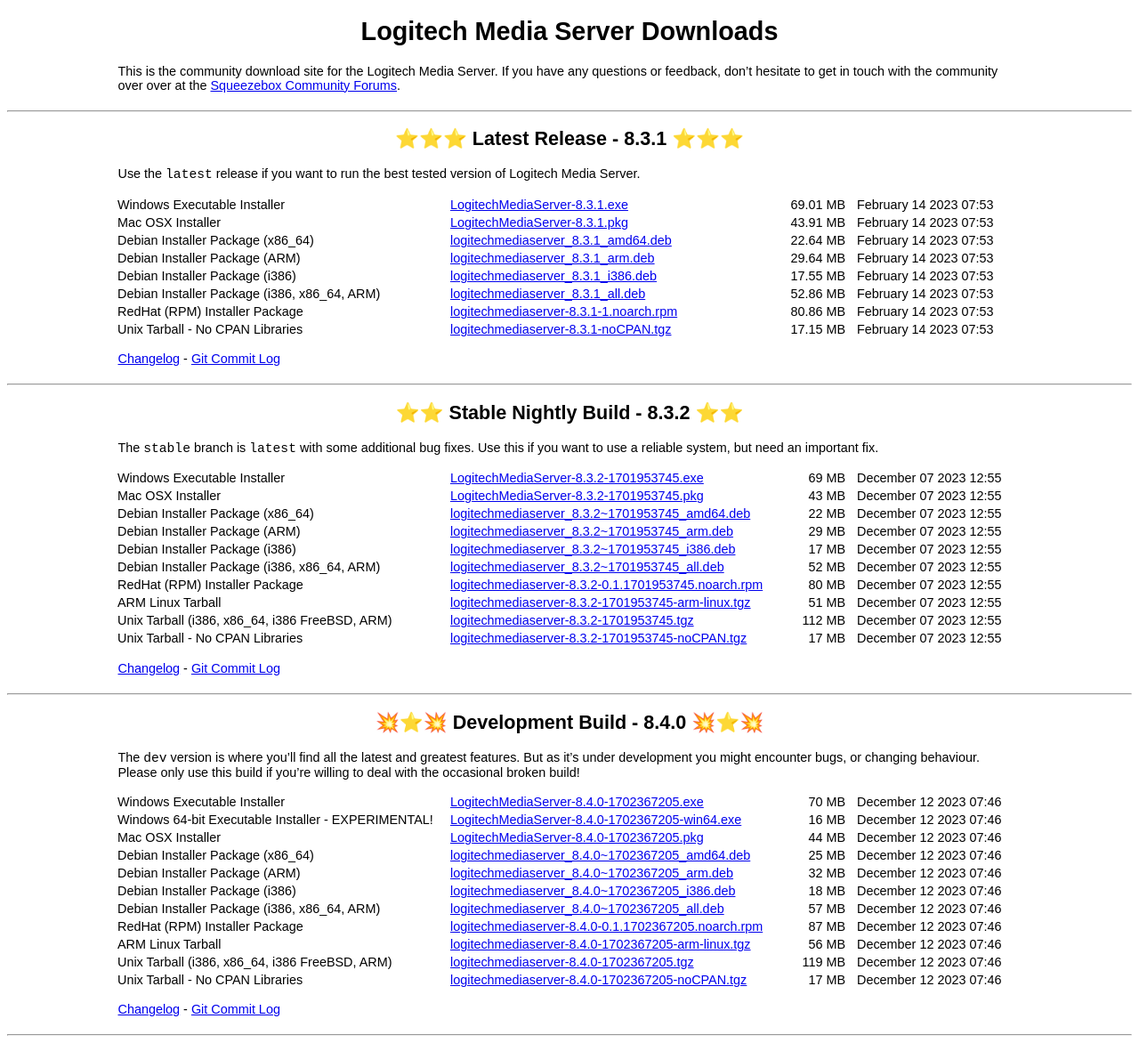
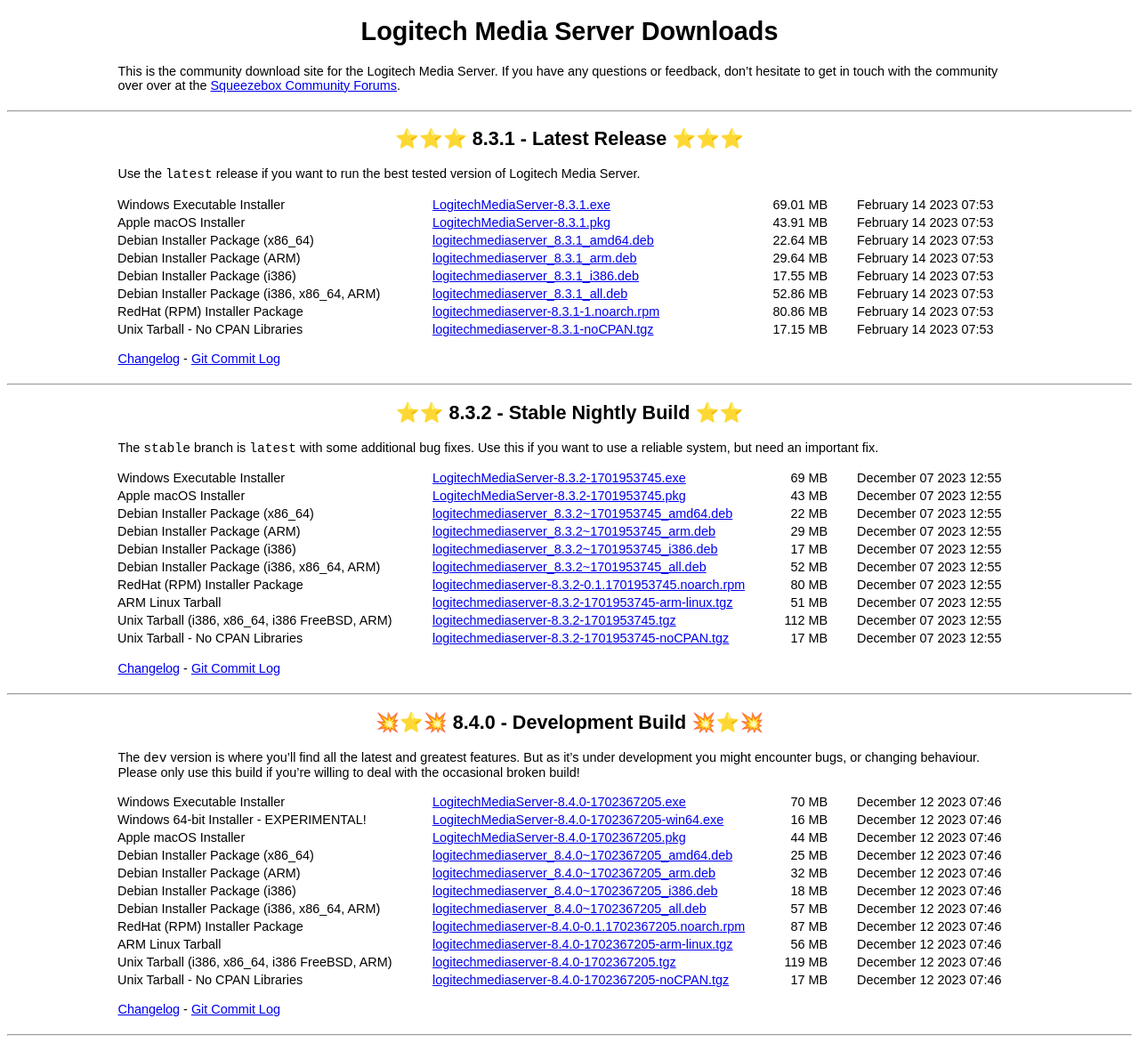
Before and after one commit to LMS-Community/lms-server-repository, a Jekyll site: the page built from index.md, in a window 1280 px wide. Shown: the whole page at 89% size. Built offline with Jekyll 4.4.1, drawn with Linux system fonts in a browser that asks for light colours; our own code applies the rules of GitHub Pages for plain Markdown files.

Commit message:
More tweaks to the download page

```diff
--- a/_layouts/default.html
+++ b/_layouts/default.html
@@ -12,12 +12,12 @@
             font-size: 90%;
         }
         code { font-size: 125% }
-        td:first-child  { width: 370px }
+        td:first-child  { width: 350px }
         td:nth-child(2) { width: 360px }
         td:nth-child(3) {
             width: 80px;
             text-align: right;
-            padding-right: 10px;
+            padding-right: 30px;
         }
         td:last-child  { width: 185px }
         p {
--- a/index.md
+++ b/index.md
@@ -4,8 +4,8 @@
 
 platforms:
    win: Windows Executable Installer
-   win64: Windows 64-bit Executable Installer - EXPERIMENTAL!
-   osx: Mac OSX Installer
+   win64: Windows 64-bit Installer - EXPERIMENTAL!
+   osx: Apple macOS Installer
    debamd64: Debian Installer Package (x86_64)
    debarm: Debian Installer Package (ARM)
    debi386: Debian Installer Package (i386)
@@ -25,7 +25,7 @@ This is the community download site for the Logitech Media Server. If you have a
 don't hesitate to get in touch with the community over over at the [Squeezebox Community Forums](https://forums.slimdevices.com/).
 
 ---
-## ⭐️⭐️⭐️ Latest Release - {{ page.latest }} ⭐️⭐️⭐️
+## ⭐️⭐️⭐️ {{ page.latest }} - Latest Release ⭐️⭐️⭐️
 
 Use the `latest` release if you want to run the best tested version of Logitech Media Server.
 
@@ -33,7 +33,7 @@ Use the `latest` release if you want to run the best tested version of Logitech
 
 ---
 
-## ⭐️⭐️ Stable Nightly Build - {{ page.stable }} ⭐️⭐️
+## ⭐️⭐️ {{ page.stable }} - Stable Nightly Build ⭐️⭐️
 
 The `stable` branch is `latest` with some additional bug fixes. Use this if you want to use a reliable system,
 but need an important fix.
@@ -42,7 +42,7 @@ but need an important fix.
 
 ---
 
-## 💥⭐️💥 Development Build - {{ page.dev }} 💥⭐️💥
+## 💥⭐️💥 {{ page.dev }} - Development Build 💥⭐️💥
 
 The `dev` version is where you'll find all the latest and greatest features. But as it's under development
 you might encounter bugs, or changing behaviour. Please only use this build if you're willing to deal with
```
